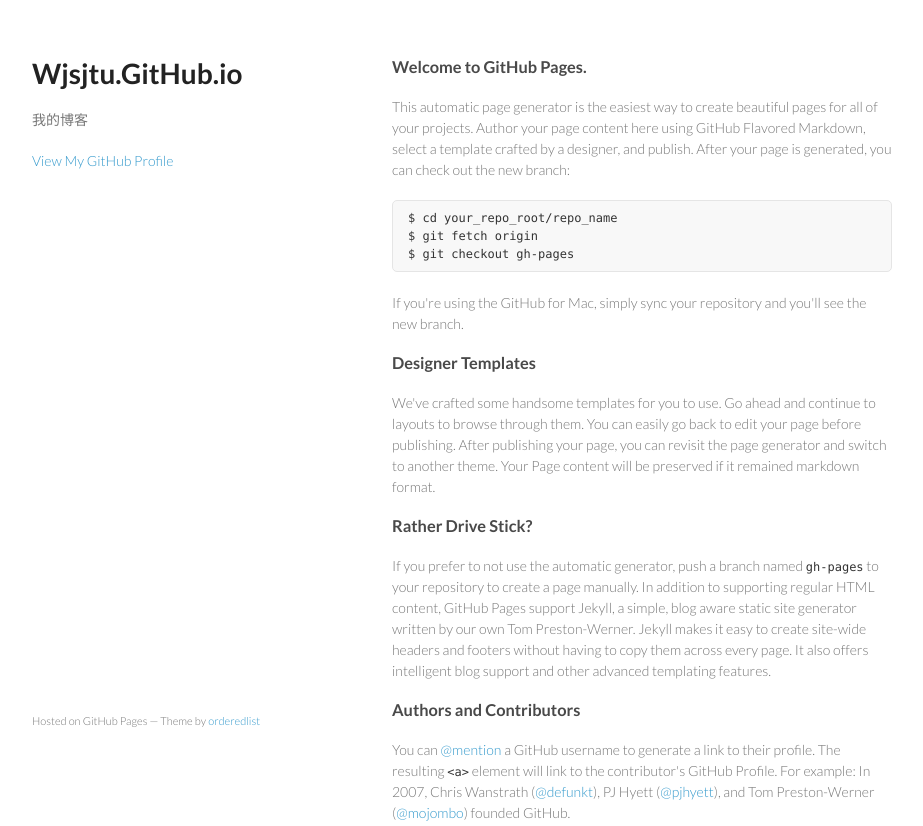
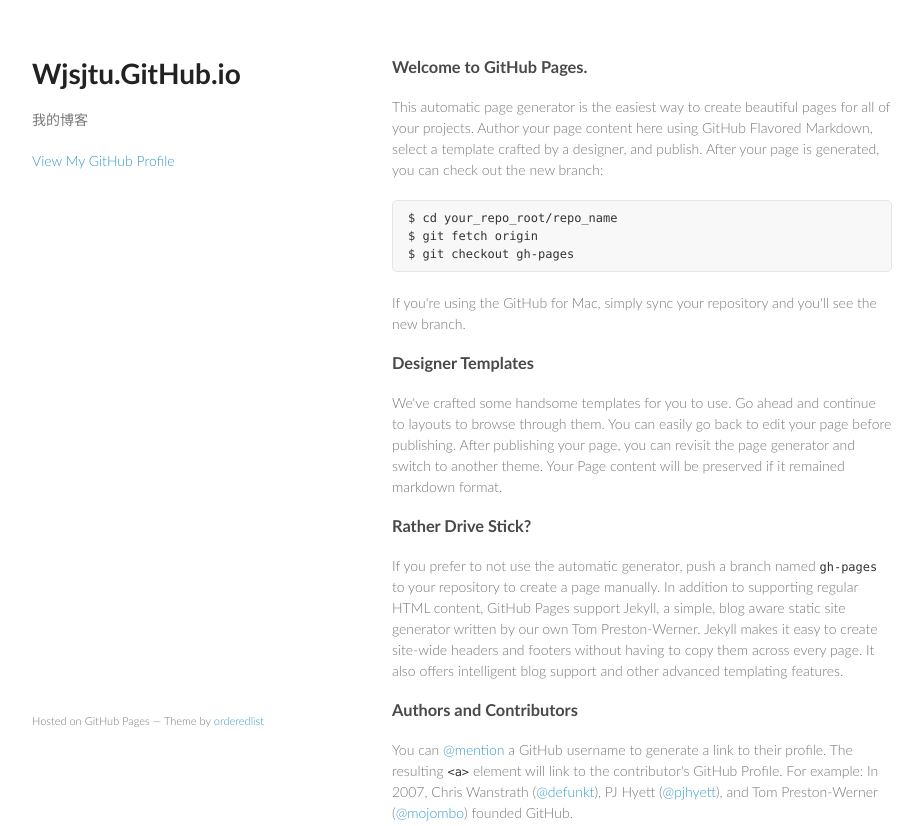
Before and after one commit to WJsjtu/WJsjtu.github.io, a plain HTML site: page index.html in a window 1280 px wide. Shown: the top 826 px of the page, without its empty margins (178-1101 px from the left). Drawn offline with Linux system fonts and the light colour scheme.

Commit message:
offline font file

```diff
--- a/stylesheets/styles.css
+++ b/stylesheets/styles.css
@@ -1,4 +1,27 @@
-@import url(https://fonts.googleapis.com/css?family=Lato:300italic,700italic,300,700);
+@font-face {
+  font-family: 'Lato';
+  font-style: normal;
+  font-weight: 300;
+  src: local('Lato Light'), local('Lato-Light'), url(lato/v11/KT3KS9Aol4WfR6Vas8kNcg.woff) format('woff');
+}
+@font-face {
+  font-family: 'Lato';
+  font-style: normal;
+  font-weight: 700;
+  src: local('Lato Bold'), local('Lato-Bold'), url(lato/v11/wkfQbvfT_02e2IWO3yYueQ.woff) format('woff');
+}
+@font-face {
+  font-family: 'Lato';
+  font-style: italic;
+  font-weight: 300;
+  src: local('Lato Light Italic'), local('Lato-LightItalic'), url(lato/v11/2HG_tEPiQ4Z6795cGfdivD8E0i7KZn-EPnyo3HZu7kw.woff) format('woff');
+}
+@font-face {
+  font-family: 'Lato';
+  font-style: italic;
+  font-weight: 700;
+  src: local('Lato Bold Italic'), local('Lato-BoldItalic'), url(lato/v11/HkF_qI1x_noxlxhrhMQYED8E0i7KZn-EPnyo3HZu7kw.woff) format('woff');
+}
 
 body {
   padding:50px;
```
Also changed, not shown: stylesheets/lato/v11/2HG_tEPiQ4Z6795cGfdivD8E0i7KZn-EPnyo3HZu7kw.woff (added), stylesheets/lato/v11/HkF_qI1x_noxlxhrhMQYED8E0i7KZn-EPnyo3HZu7kw.woff (added), stylesheets/lato/v11/KT3KS9Aol4WfR6Vas8kNcg.woff (added), stylesheets/lato/v11/wkfQbvfT_02e2IWO3yYueQ.woff (added).
